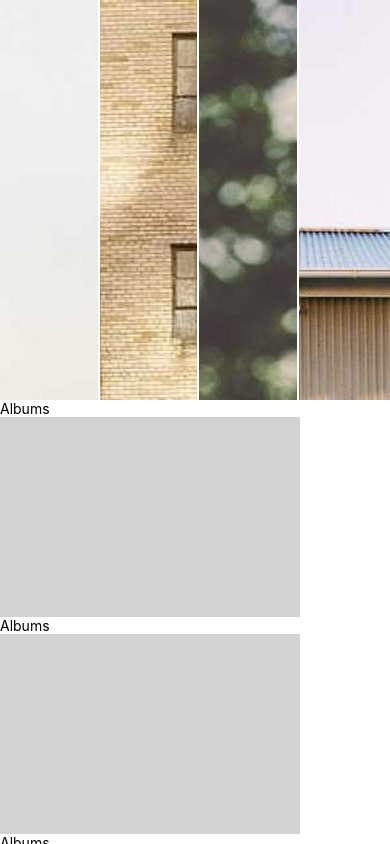
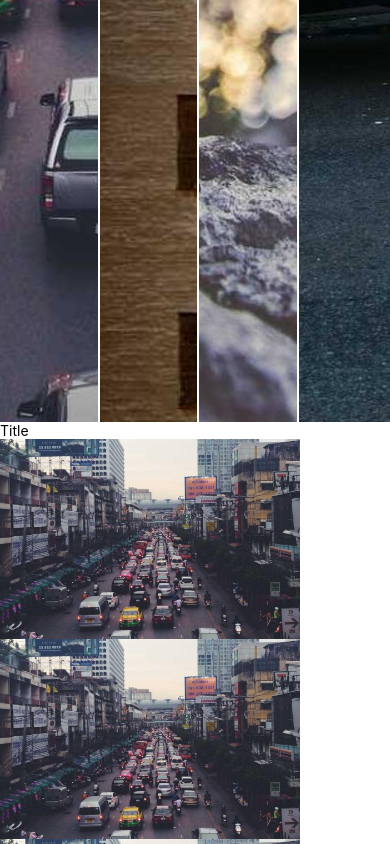
Before and after one commit to EmreOzdin/9-iphone-18-photos-app, a React Native app: screen / in a window 390 px wide. Built offline with nearby package versions, Linux system fonts and the light colour scheme.

Commit message:
"Refactored App component: updated header height, added useWindowDimensions, removed repeated album views, and added Carousel components"

```diff
--- a/App.tsx
+++ b/App.tsx
@@ -6,20 +6,25 @@ import {
   Image,
   FlatList,
   ScrollView,
+  useWindowDimensions,
 } from "react-native";
 import { photos } from "./data";
+import Carousel from "./Carousel";
 
 export default function App() {
+  const { height, width } = useWindowDimensions();
+
   return (
     <ScrollView style={styles.container}>
       {/* Header */}
-      <View style={{ height: 400 }}>
+      <View style={{ height: height / 2 }}>
         <FlatList
           data={photos}
           numColumns={5}
           contentContainerStyle={{ gap: 2 }}
           columnWrapperStyle={{ gap: 2 }}
           scrollEnabled={false}
+          inverted
           renderItem={({ item }) => (
             <Image
               source={item.image}
@@ -28,26 +33,10 @@ export default function App() {
           )}
         />
       </View>
-      <View>
-        <Text>Albums</Text>
-        <View
-          style={{ height: 200, width: 300, backgroundColor: "lightgray" }}
-        ></View>
-      </View>
-
-      <View>
-        <Text>Albums</Text>
-        <View
-          style={{ height: 200, width: 300, backgroundColor: "lightgray" }}
-        ></View>
-      </View>
-
-      <View>
-        <Text>Albums</Text>
-        <View
-          style={{ height: 200, width: 300, backgroundColor: "lightgray" }}
-        ></View>
-      </View>
+      {/* Carousel */}
+      <Carousel />
+      <Carousel />
+      <Carousel />
 
       <StatusBar style="auto" />
     </ScrollView>
--- /dev/null
+++ b/Carousel.tsx
@@ -0,0 +1,17 @@
+import { ScrollView, Text, View, Image } from "react-native";
+import { photos } from "./data";
+
+export default function Carousel() {
+  return (
+    <View>
+      <Text>Title</Text>
+      <ScrollView>
+        <Image source={photos[0].image} style={{ width: 300, height: 200 }} />
+        <Image source={photos[0].image} style={{ width: 300, height: 200 }} />
+        <Image source={photos[0].image} style={{ width: 300, height: 200 }} />
+      </ScrollView>
+    </View>
+  );
+}
+
+//https://www.youtube.com/watch?v=pZHRFNpYkAY 35:52
```
